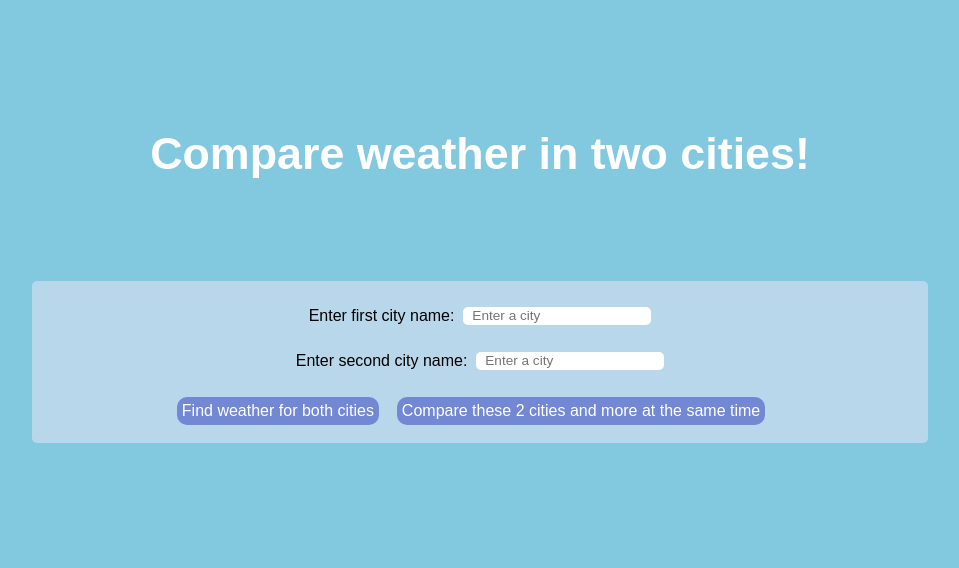
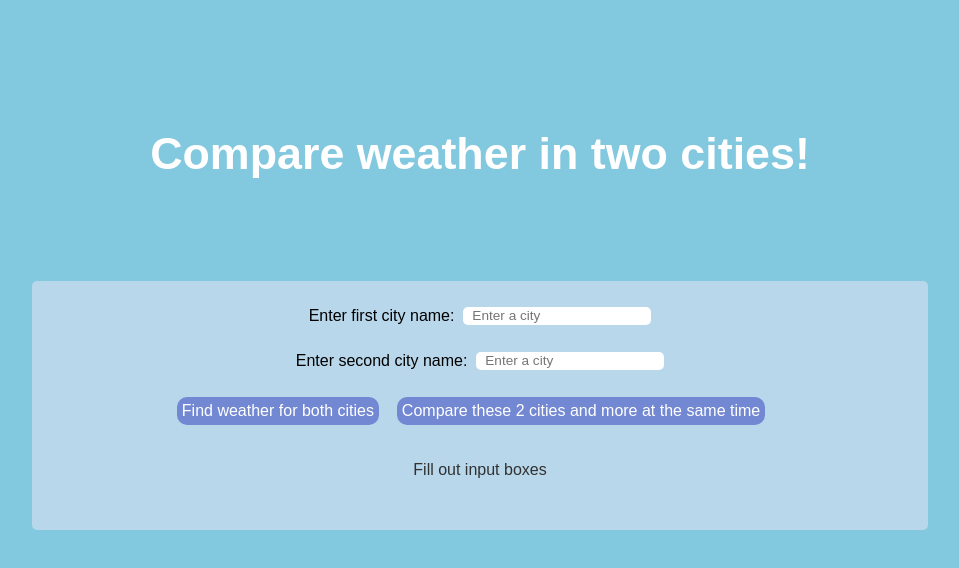
Before and after one commit to linneat/mit-vejr, a React (Create React App) app: page /#/comparetemp in a window 1280 px wide. Shown: the top 568 px of the page, without its empty margins (160-1119 px from the left). Built offline with nearby package versions, Linux system fonts and the light colour scheme.

Commit message:
disable link if input not filled out

```diff
--- a/src/App.css
+++ b/src/App.css
@@ -113,11 +113,22 @@ input {
   flex-direction: column;
 }
 
+.disabled-link {
+  pointer-events: none;
+
+}
+
+.textCenter{
+  text-align: center;
+  color: rgb(49, 49, 49);
+}
+
 .wrapBoxColor {
   margin-left: 15%;
   margin-right: 15%;
   margin-top: 3%;
   padding-top: 2%;
+  padding-bottom: 4%;
   background-color: rgb(184, 215, 235);
   border-radius: 5px;
 }
--- a/src/CompareTemp.js
+++ b/src/CompareTemp.js
@@ -57,6 +57,20 @@ export default class CompareTemp extends Component {
     }
   }
 
+  classForLink() {
+    if (this.state.inputCity1 === "" || this.state.inputCity2 === "") {
+      return "buttonHomePage disabled-link";
+    } else {
+      return "buttonHomePage";
+    }
+  }
+
+  printText() {
+    if (this.state.inputCity1 === "" || this.state.inputCity2 === "") {
+      return <div className="textCenter">Fill out input boxes</div>;
+    }
+  }
+
   render() {
     return (
       <div className="appWrap">
@@ -86,16 +100,16 @@ export default class CompareTemp extends Component {
               </label>
             </div>
             <div className="buttonWrap">
-            <button className="button" className="firstButton" onClick={this.findWeather}>
+              <button className="button firstButton" onClick={this.findWeather}>
                 Find weather for both cities
               </button>
-
               <Link
                 to={"/comparetempmultiple/" + this.state.inputCity1 + "/" + this.state.inputCity2}
-            className="buttonHomePage"
+                className={this.classForLink()}
               >
                 <button className="button">Compare these 2 cities and more at the same time</button>
-          </Link> </div>
+              </Link>{" "}
+            </div>
             {this.state.inputCity1 !== "" && this.state.inputCity2 !== "" && this.state.showWeather ? (
               <div>
                 <div className="compareTemp">
@@ -109,10 +123,11 @@ export default class CompareTemp extends Component {
               <div></div>
             )}
             {(this.state.inputCity1 === "" || this.state.inputCity2 === "") && this.state.showWeather ? (
-            <div>Please enter both cities</div>
+              <div className="textCenter">Please enter both cities</div>
             ) : (
               <div></div>
             )}
+            {this.printText()}
           </div>
         </div>
       </div>
```
Lines whose indentation alone changed are shown as unchanged.
